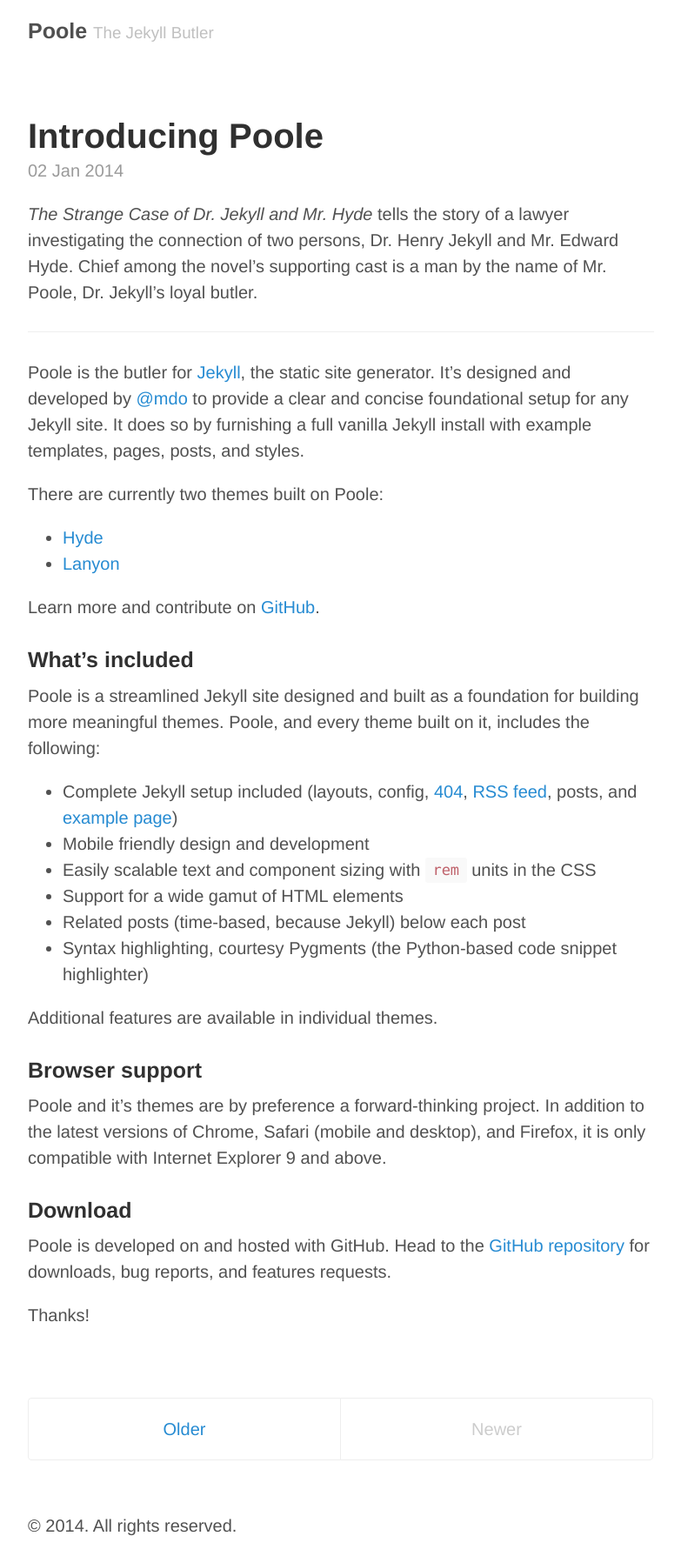
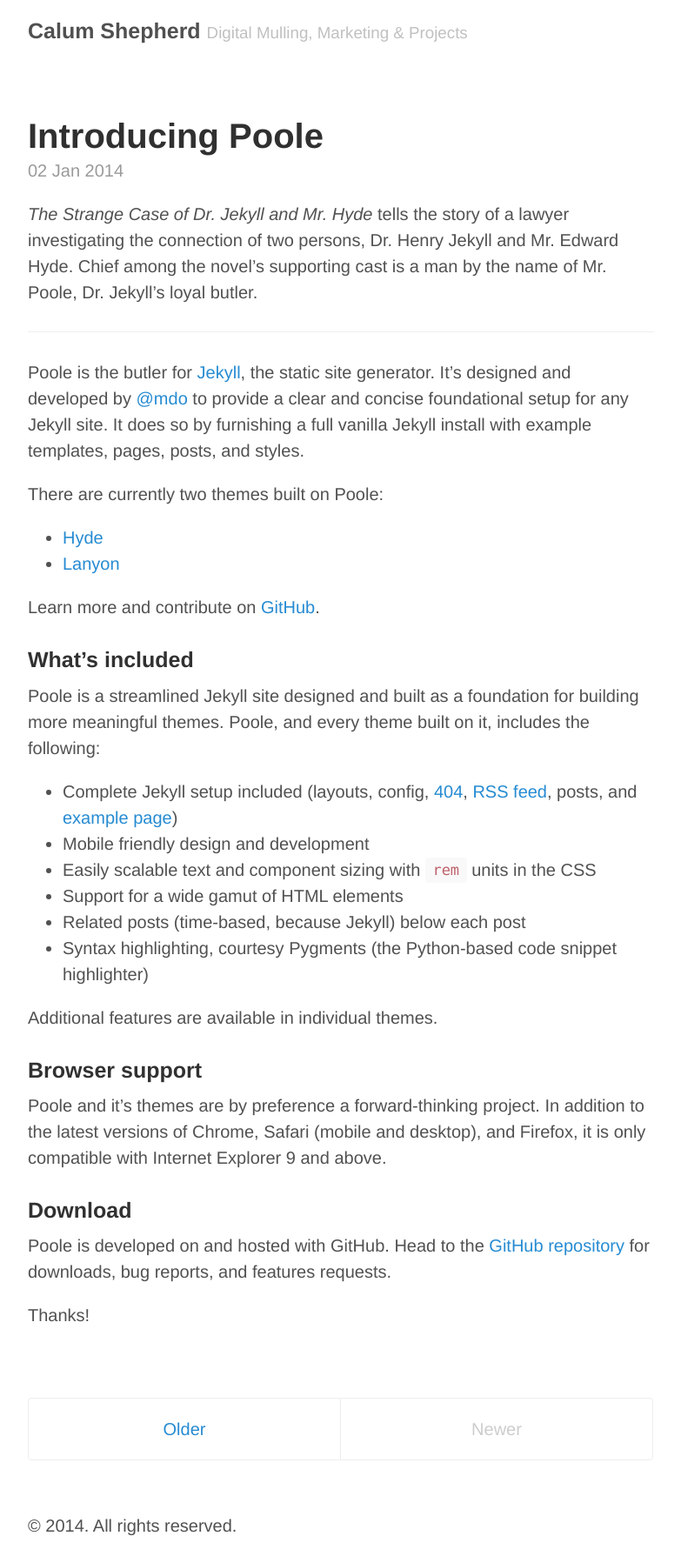
Before and after one commit to calcode/calcode.github.io, a Jekyll site: the page built from index.html, in a window 1280 px wide. Shown: the whole page at 87% size, without its empty margins (248-1031 px from the left). Built offline with Jekyll 4.4.1, drawn with Linux system fonts in a browser that asks for light colours; Markdown is read by kramdown in place of the engine named in the settings; the list of posts is cut into pages by our own code.

Commit message:
Updates
Noindex and config update

```diff
--- a/_config.yml
+++ b/_config.yml
@@ -6,15 +6,15 @@
 permalink:        pretty
 
 # Setup
-title:            Poole
-tagline:          The Jekyll Butler
-url:              http://getpoole.com
+title:            Calum Shepherd
+tagline:          Digital Mulling, Marketing & Projects
+url:              http://code.calumshep.com
 paginate:         1
 baseurl:          /
 author:
-  name:           Mark Otto
-  url:            https://twitter.com/mdo
-  email:          markdotto@gmail.com
+  name:           Calum Shepherd
+  url:            https://twitter.com/calumshepherd
+  email:          calumshep@gmail.com
 
 # Custom vars
 version:          1.0.0
--- a/_includes/head.html
+++ b/_includes/head.html
@@ -13,6 +13,9 @@
     {% endif %}
   </title>
 
+  <!-- Non-index for Search -->
+<meta name="robots" content="noindex">
+
   <!-- CSS -->
   <link rel="stylesheet" href="{{ site.baseurl }}public/css/poole.css">
   <link rel="stylesheet" href="{{ site.baseurl }}public/css/syntax.css">
```
